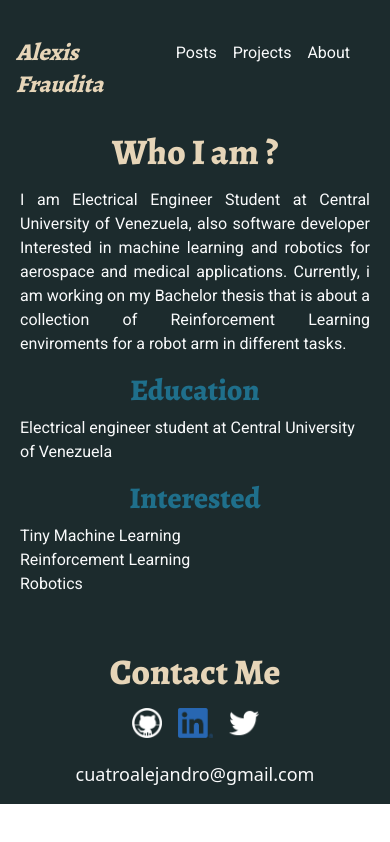
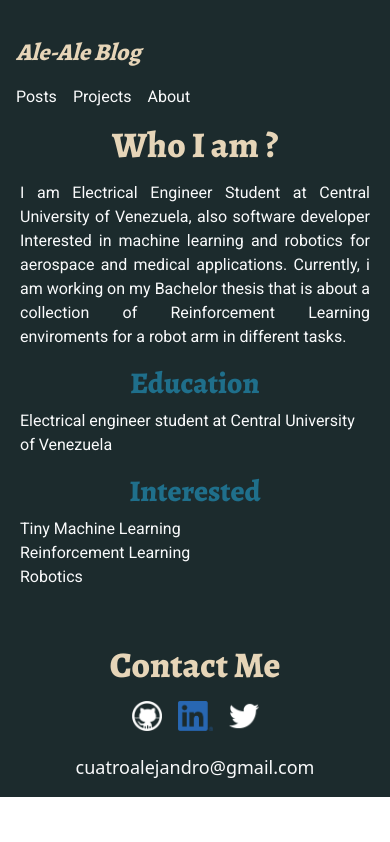
Before and after one commit to alefram/Alefram.github.io, a Next.js app: page /About in a window 390 px wide. Built offline with nearby package versions, Linux system fonts and the light colour scheme.

Commit message:
more fixes

```diff
--- a/components/Navbar.jsx
+++ b/components/Navbar.jsx
@@ -1,30 +1,19 @@
 import Link from 'next/link'
-// import Image from 'next/image'
 
 
 function Navbar() {
 
   return (
     <>
-      <nav className="flex p-4 container mx-auto lg:max-w-screen-md justify-between">
+      <nav className="flex flex-col md:flex-row p-4 container mx-auto lg:max-w-screen-md justify-between">
         <div className="mt-1 pr-4 py-4">
           <Link href="/">
             <a className="text-titles text-2xl font-Alegreya font-bold italic ">
-              Alexis Fraudita
-              {/* <Image
-                src="/yo.jpeg"
-                width={100}
-                height={100}
-                className=" rounded-full"
-              /> */}
+              Ale-Ale Blog
             </a>
           </Link>
         </div>
-        {/* <div>
-          <h1 className=" text-titles">Alexis Fraudita</h1>
-        </div> */}
-
-        <div className="m-2 p-4 space-x-4 text-center">
+        <div className=" md:m-2 md:p-4 space-x-4 md:text-center">
           <Link  href="/Posts">
             <a className="text-gray-50 font-Roboto font-normal hover:underline hover:text-titles">Posts</a>
           </Link>
```
